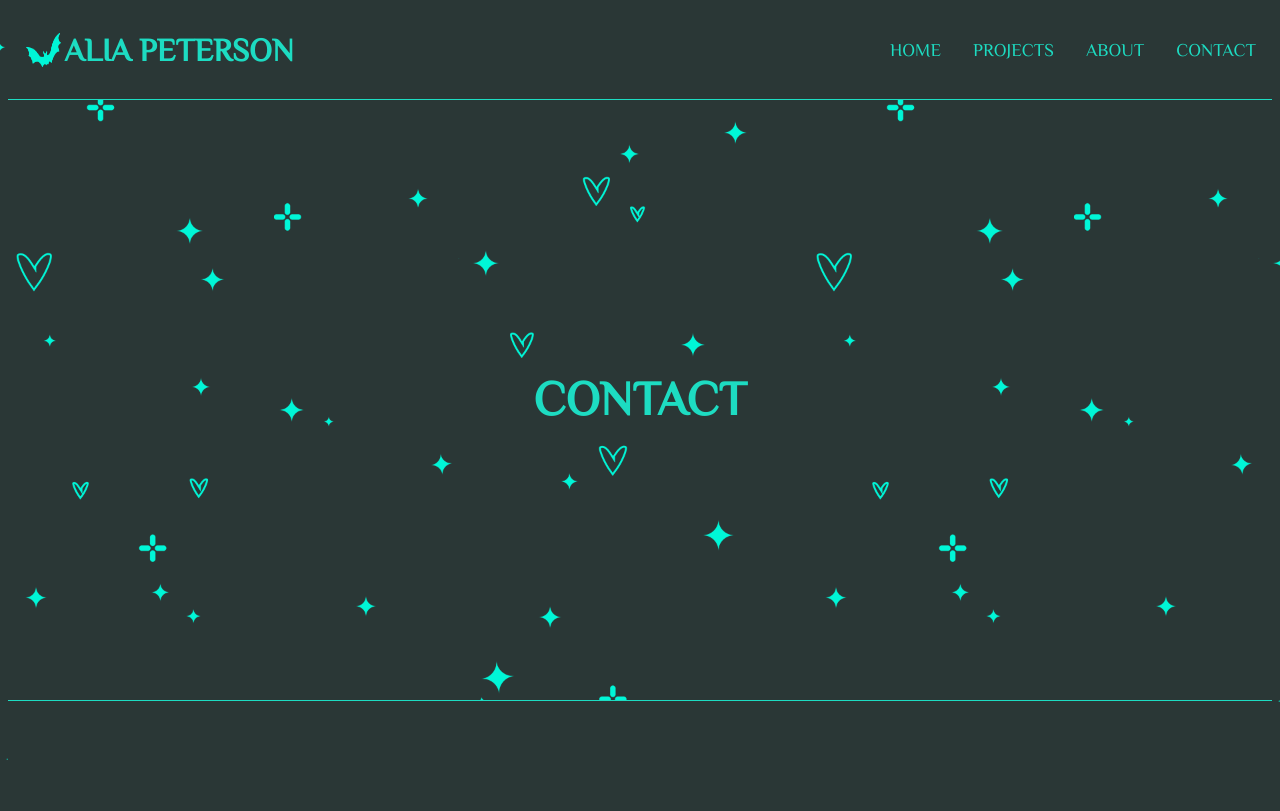
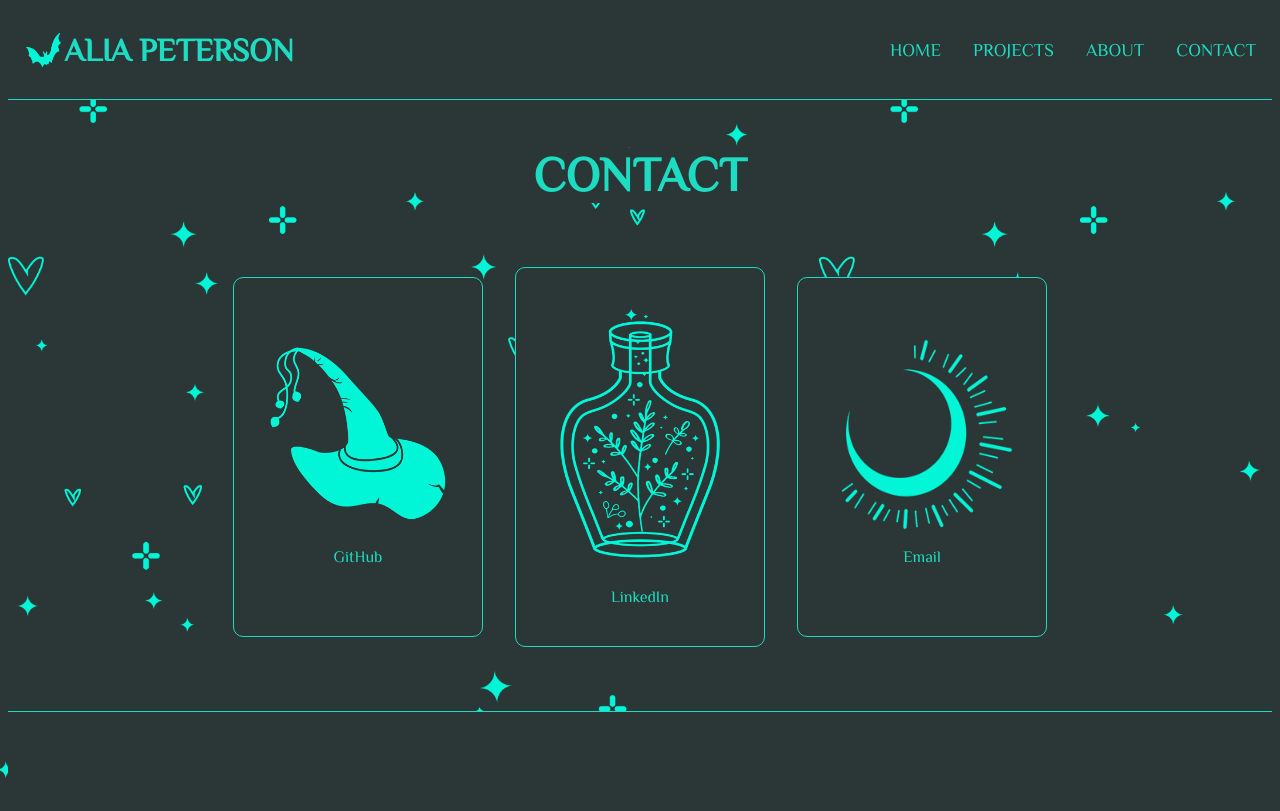
Before and after one commit to alia-peterson/my-portfolio, a Next.js app: page /Contact in a window 1280 px wide. Built offline with nearby package versions, Linux system fonts and the light colour scheme.

Commit message:
Add contact information

```diff
--- a/pages/Contact.js
+++ b/pages/Contact.js
@@ -1,4 +1,5 @@
 import styles from '../styles/Home.module.css'
+import Image from 'next/image'
 
 import Header from '../components/Header'
 import Footer from '../components/Footer'
@@ -10,6 +11,30 @@ export default function Contact() {
 
       <main className={styles.main}>
         <h2 className={styles.title}>Contact</h2>
+
+        <div className={styles.wrapper}>
+          <a href='https://github.com/alia-peterson' target='_blank'>
+            <article className={styles.tarot}>
+              <Image src='/images/hat.png' height={200} width={200} />
+              <p>GitHub</p>
+            </article>
+          </a>
+
+          <a href='https://www.linkedin.com/in/alia-peterson/' target='_blank'>
+            <article className={styles.tarot}>
+              <Image src='/images/plant bottle.png' height={280} width={200} />
+              <p>LinkedIn</p>
+            </article>
+          </a>
+
+          <a href='mailto:alia@pnwebs.com' target='_blank'>
+            <article className={styles.tarot}>
+              <Image src='/images/moon.png' height={200} width={200} />
+              <p>Email</p>
+            </article>
+          </a>
+
+        </div>
       </main>
 
       <Footer />
--- a/styles/Home.module.css
+++ b/styles/Home.module.css
@@ -47,7 +47,7 @@
 }
 
 .main {
-  padding: 5rem 0;
+  padding: 3rem 0;
   flex: 1;
   display: flex;
   flex-direction: column;
@@ -134,14 +134,12 @@
   align-items: center;
 }
 
-/* cards */
+/* project cards */
 .grid {
   display: flex;
   align-items: center;
   justify-content: center;
   flex-direction: column;
-  /* flex-wrap: wrap; */
-  /* max-width: 800px; */
   margin-top: 3rem;
   width: 100%;
 }
@@ -160,13 +158,6 @@
   transition: color 0.15s ease, border-color 0.15s ease;
 }
 
-/* .card:hover,
-.card:focus,
-.card:active {
-  color: #0070f3;
-  border-color: #0070f3;
-} */
-
 .card h3 {
   margin: 0 0 1rem 0;
   font-size: 2.5rem;
@@ -182,6 +173,48 @@
 .card a:hover {
   color: #22AE9B;
   font-style: italic;
+}
+
+/* tarot cards */
+.tarot {
+  margin: 1rem;
+  padding: 1.5rem;
+  background-color: #2A3736;
+  border: 1px solid #1DDCC2;
+  border-radius: 10px;
+  min-height: 360px;
+  display: flex;
+  flex-direction: column;
+  justify-content: center;
+  transition: 1s all;
+  align-items: center;
+}
+
+.tarot:hover,
+.tarot:focus,
+.tarot:active {
+  color: #0070f3;
+  border-color: #0070f3;
+}
+
+.tarot:hover {
+  -webkit-transform: scale(1.06);
+  -ms-transform: scale(1.06);
+  transform: scale(1.06);
+}
+
+.tarot:hover p {
+  color: #22AE9B;
+  font-style: italic;
+}
+
+.wrapper {
+  display: flex;
+  align-items: center;
+  justify-content: center;
+  flex-wrap: wrap;
+  margin-top: 3rem;
+  width: 100%;
 }
 
 /* unused */
```
